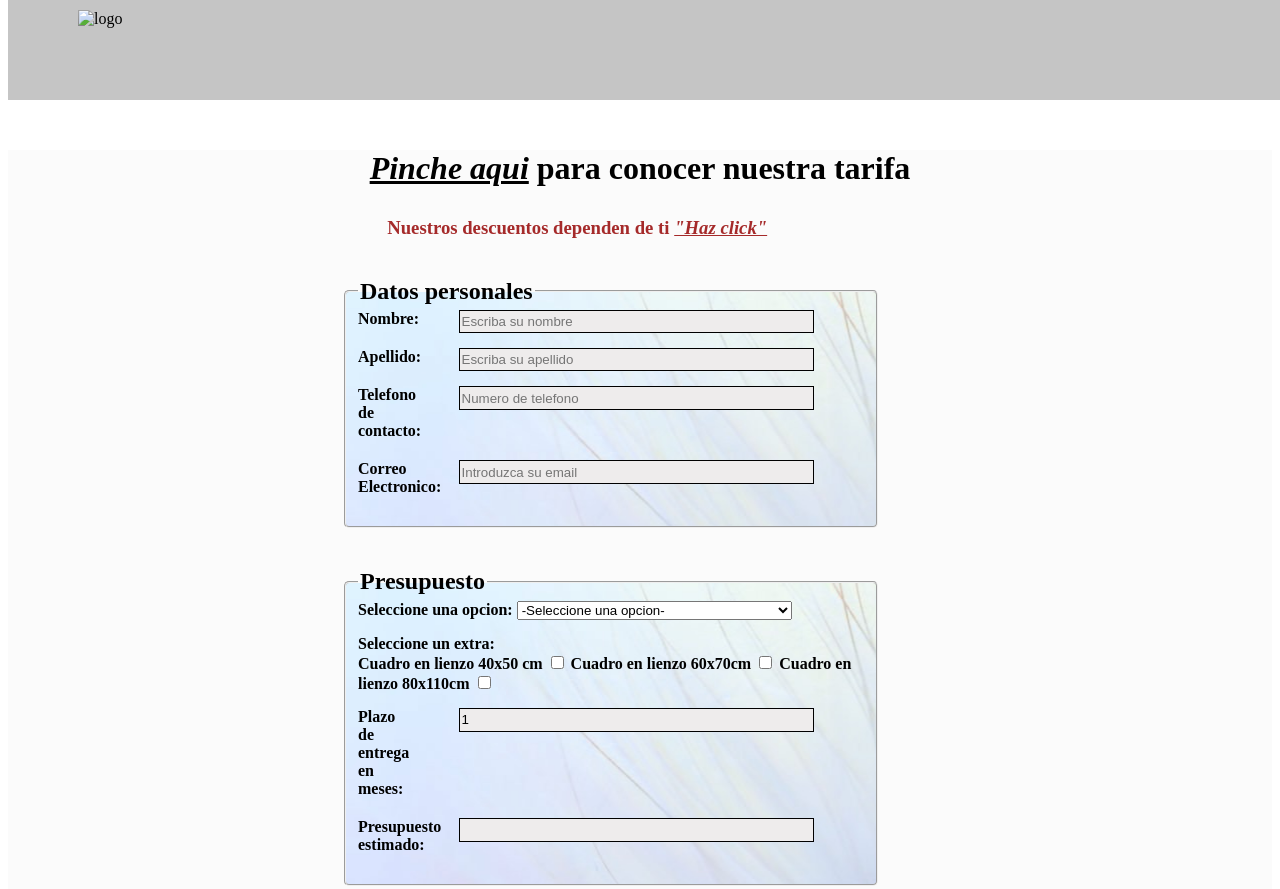
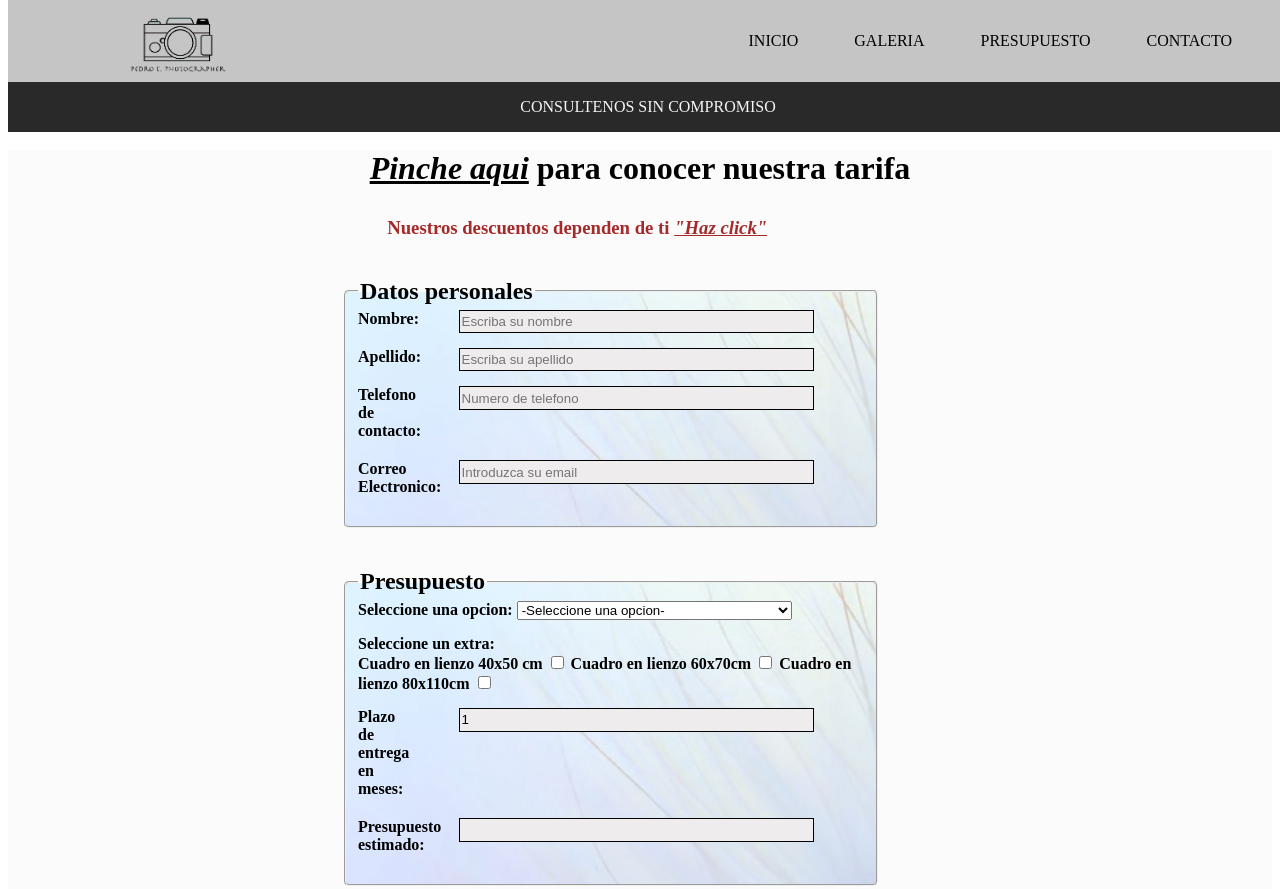
Before and after one commit to raquelrodriguez84/proyectoJavascript, a plain HTML site: page views/presupuesto.html in a window 1280 px wide. Shown: the top 889 px of the page. Drawn offline with nearby package versions, Linux system fonts and the light colour scheme; files that its build step writes are made by us from their sources; files whose address does not match are found by name.

Commit message:
Update presupuesto.html

```diff
--- a/views/presupuesto.html
+++ b/views/presupuesto.html
@@ -7,14 +7,14 @@
     <title>Proyecto Javascript</title>
     <link rel="icon" type="image/vnd.icon" href="favicon.png">
     <link rel="stylesheet" href="https://cdnjs.cloudflare.com/ajax/libs/font-awesome/6.0.0-beta3/css/all.min.css">
-    <link rel="stylesheet" href="estilos/estilos.css">
+    <link rel="stylesheet" href="../estilos/estilos.css">
 </head>
 
 <body>
     <!--cabecera donde va el menu  nav-->
     <header>
         <div class="cabecera">
-            <div class="logo"><img class="camara" src="asset/images/camara.png" width="150" height="82" alt="logo">
+            <div class="logo"><img class="camara" src="../asset/images/camara.png" width="150" height="82" alt="logo">
             </div>
         </div>
     </header>
@@ -129,7 +129,7 @@
     </footer>
     <!--javascript-->
     <script src="https://code.jquery.com/jquery-3.6.0.min.js"></script>
-    <script type="module" src="./script/presupuesto.js"></script>
+    <script type="module" src="../script/presupuesto.js"></script>
 </body>
 
 </html>
```
